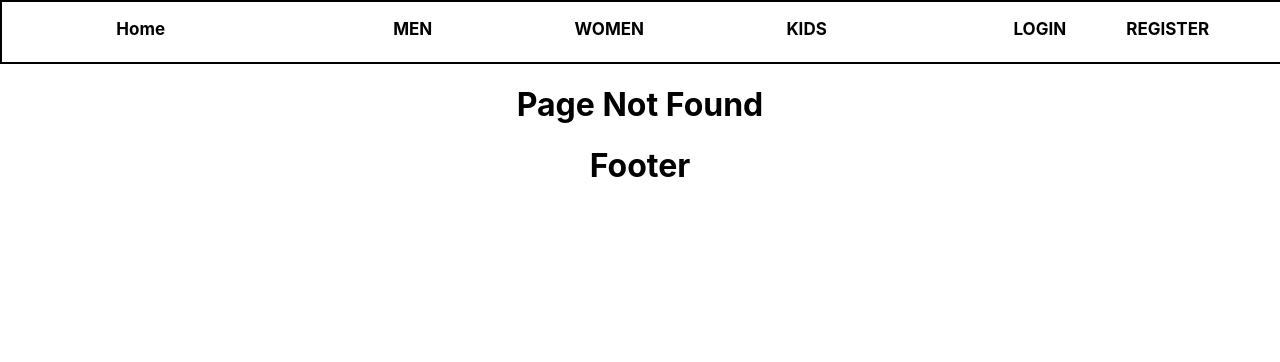
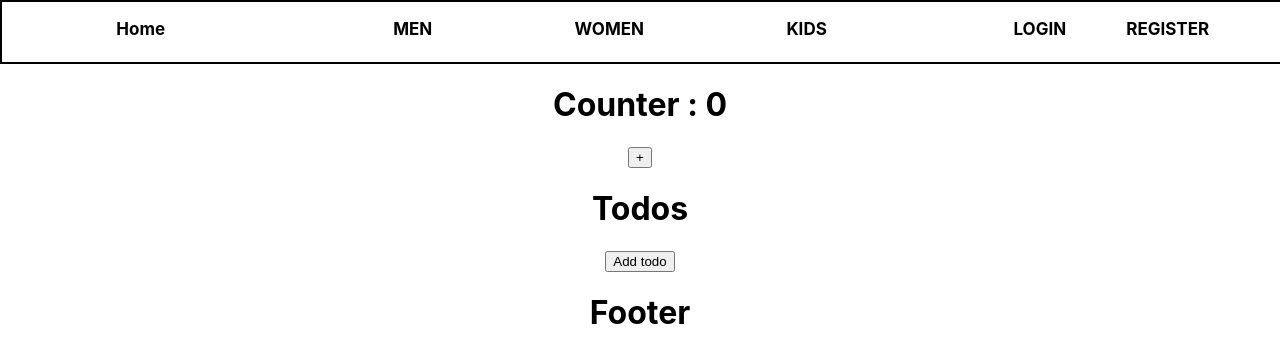
Before and after one commit to srushtimane27/Awdiz_React, a React (Create React App) app in the folder frontend/: page /use-call-back in a window 1280 px wide. Before the commit this address had no page. Shown: the top 362 px of the page. Built offline with nearby package versions, Linux system fonts and the light colour scheme.

Commit message:
UseCallBack_Todo

```diff
--- a/frontend/src/App.jsx
+++ b/frontend/src/App.jsx
@@ -27,6 +27,7 @@ import ChildToParent from './Components/DayWise/ChildToParent';
 import AllProducts from './Components/DayWise/API_Products/AllProducts';
 import SingleProduct from './Components/DayWise/API_Products/SingleProduct';
 import UseMemo from './Components/DayWise/UseMemo_Hook/UseMemo';
+import UseCallBack from './Components/DayWise/UseCallBack_Hook/UseCallBack';
 
 
 
@@ -69,6 +70,7 @@ function App() {
           <Route path='/all-products' element={<AllProducts/>}/>
           <Route path='/single-product/:id' element={<SingleProduct />} />
           <Route path='/use-memo' element={<UseMemo/>}/>
+          <Route path='/use-call-back' element={<UseCallBack/>}/>
        </Routes>
        <Footer />
     </div>
--- /dev/null
+++ b/frontend/src/Components/DayWise/UseCallBack_Hook/Todos.jsx
@@ -0,0 +1,18 @@
+import React, { memo } from 'react'
+import toast from 'react-hot-toast'
+
+const Todos = ({ AddTodo, todos }) => {
+    toast.success("Hi from todos..")
+
+    return (
+        <div>
+            <h1>Todos</h1>
+            {todos.map((todo) => (
+                <h2>{todo}</h2>
+            ))}
+            <button onClick={AddTodo}> Add todo</button>
+        </div>
+    )
+}
+
+export default memo(Todos);
--- /dev/null
+++ b/frontend/src/Components/DayWise/UseCallBack_Hook/UseCallBack.jsx
@@ -0,0 +1,27 @@
+import React, { useCallback, useState } from 'react'
+import Todos from './Todos';
+
+const UseCallBack = () => {
+    const [counter, setCounter] = useState(0);
+    const [todos, setTodos] = useState([]);
+
+    // function AddTodo(){
+    //     setTodos((todo) => [...todo, "New Todo"])
+    // }
+
+    const AddTodo = useCallback(() => {
+        setTodos((todo) => [...todo, "New todo"])
+    }, [todos])
+
+  return (
+    <div>
+        <div>
+            <h1>Counter : {counter}</h1>
+            <button onClick={() => setCounter((c) => c + 1)}>+</button>
+        </div>
+        <Todos todos={todos} AddTodo={AddTodo}/>
+    </div>
+  )
+}
+
+export default UseCallBack
```
